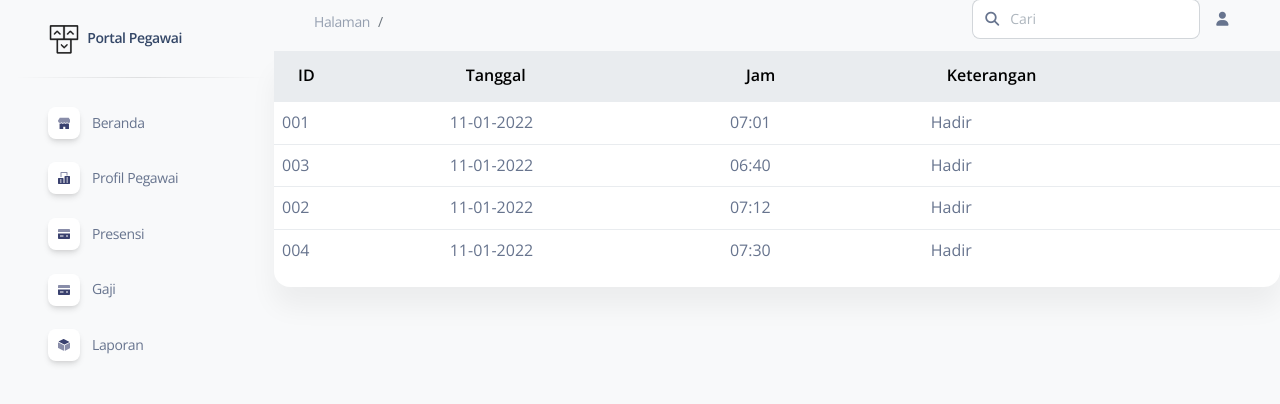
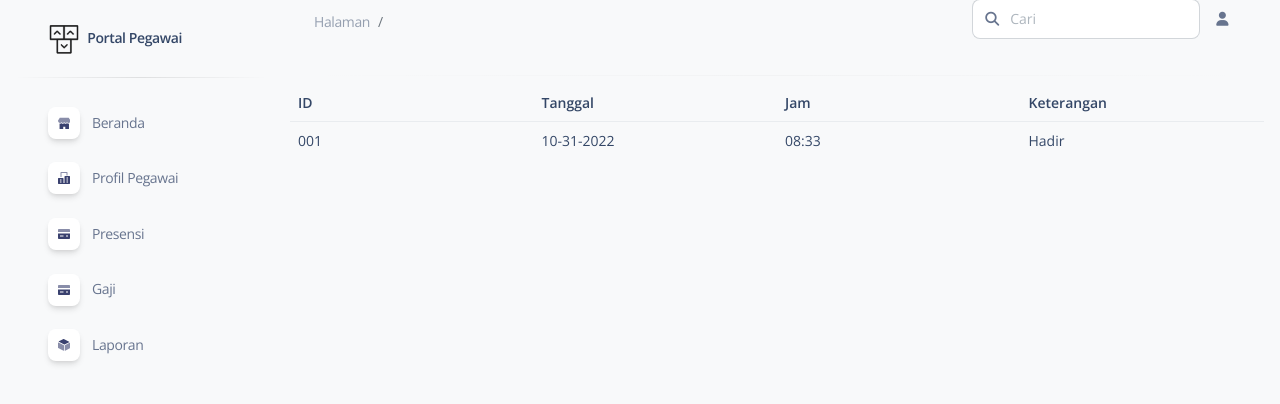
Before and after one commit to Faizal-Ardhavy/simpeg, a CodeIgniter 4 app: template app/Views/pages/presensi.php in a window 1280 px wide. Shown: the part 17-421 px from the top of the page. Run offline with PHP 8.4 and a stand-in for CodeIgniter, Linux system fonts and the light colour scheme; the template is opened without the code that fills it, so the values that code supplies are empty; some libraries are stand-ins or nearby versions.

Commit message:
table test

```diff
--- a/app/Views/pages/presensi.php
+++ b/app/Views/pages/presensi.php
@@ -1,45 +1,22 @@
 <?= $this->extend('templates/header') ?>
 
 <?= $this->section('content') ?>
-<div class="card">
-    <div class="table-responsive text-nowrap">
-        <table class="table">
-            <thead class="table-light">
-                <tr>
-                    <th>ID</th>
-                    <th>Tanggal</th>
-                    <th>Jam</th>
-                    <th>Keterangan</th>
-                </tr>
-            </thead>
-            <tbody class="table-border-bottom-0">
-                <tr>
-                    <td>001</td>
-                    <td>11-01-2022</td>
-                    <td>07:01</td>
-                    <td>Hadir</td>
-                </tr>
-                <tr>
-                    <td>003</td>
-                    <td>11-01-2022</td>
-                    <td>06:40</td>
-                    <td>Hadir</td>
-                </tr>
-                <tr>
-                    <td>002</td>
-                    <td>11-01-2022</td>
-                    <td>07:12</td>
-                    <td>Hadir</td>
-                </tr>
-                <tr>
-                    <td>004</td>
-                    <td>11-01-2022</td>
-                    <td>07:30</td>
-                    <td>Hadir</td>
-                </tr>
-            </tbody>
-        </table>
-    </div>
+<div class="card-body">
+    <hr class="horizontal gray-light" style="margin: 0.5rem 0 !important;">
+    <table class="table text-dark ps-0 text-sm">
+        <tr>
+            <th style="width: 25% !important;">ID</th>
+            <th style="width: 25% !important;">Tanggal</th>
+            <th style="width: 25% !important;">Jam</th>
+            <th style="width: 25% !important;">Keterangan</th>
+        </tr>
+        <tr>
+            <td style="width: 25% !important;">001</td>
+            <td style="width: 25% !important;">10-31-2022</td>
+            <td style="width: 25% !important;">08:33</td>
+            <td style="width: 25% !important;">Hadir</td>
+        </tr>
+    </table>
 </div>
 
 <?= $this->endSection() ?>
```
